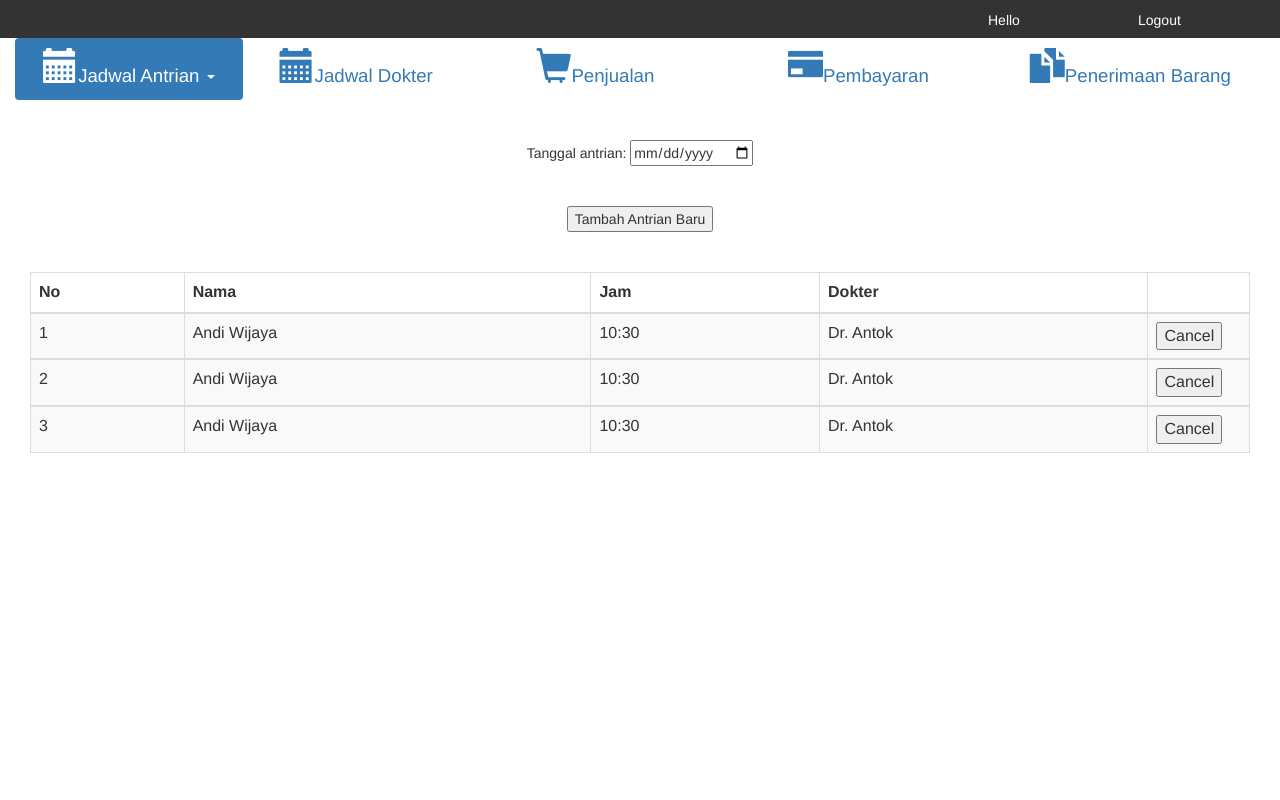
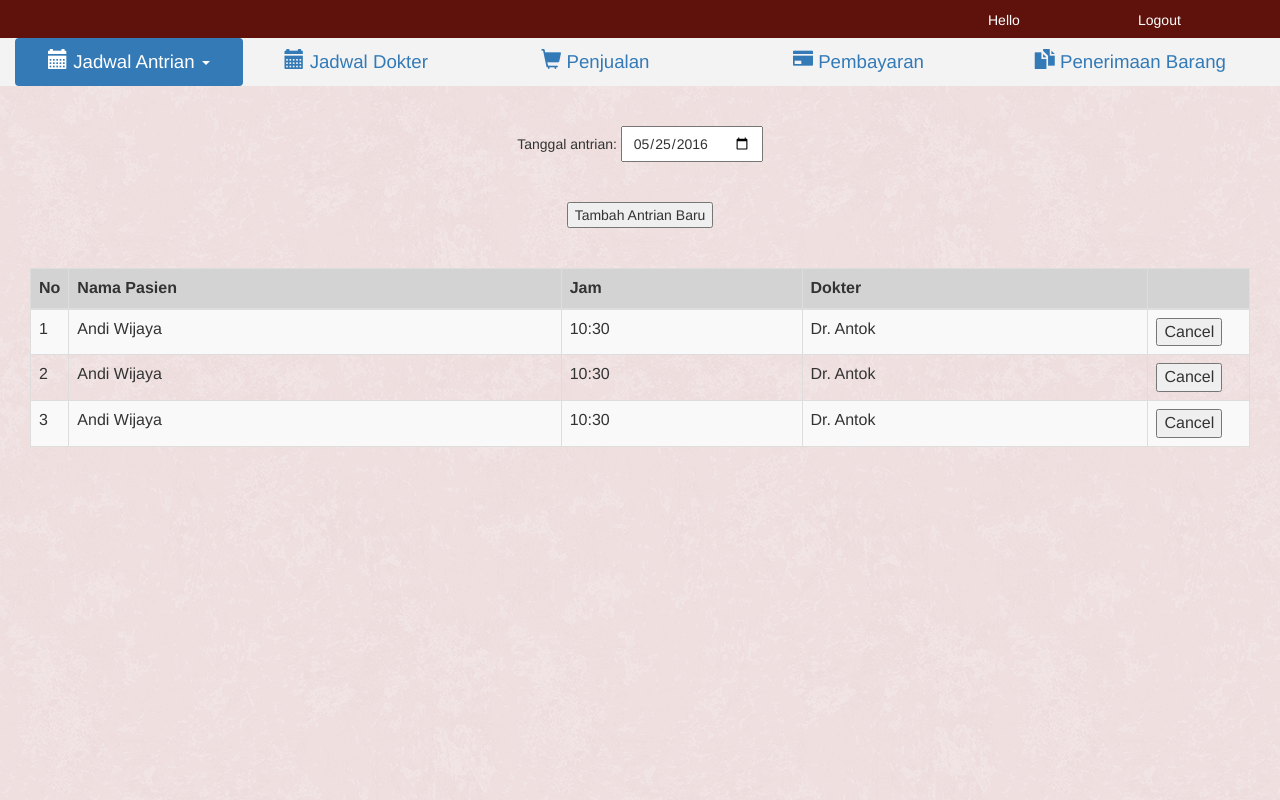
Before and after one commit to MaxelITSolution/drg, a CodeIgniter app: page /index.php/cont_resepsionis/index in a window 1280 px wide. Run offline with CodeIgniter, Linux system fonts and the light colour scheme; data that the repository does not hold is empty; some libraries are stand-ins or nearby versions.

Commit message:
Fix style antrian

```diff
--- a/Assets/css/login.css
+++ b/Assets/css/login.css
@@ -1,17 +1,16 @@
-.Header ul
+header ul
 {
 	list-style-type:none;
 	margin:0;
 	padding:0;
 	overflow:hidden;
-	background-color:#333;
 }
-.Header ul li
+header ul li
 {
 	float:left;
 
 }
-.Header ul li a
+header ul li a
 {
 	display:block;
 	padding:10px 8px 8px 8px;
@@ -19,7 +18,7 @@
 	color:white;
 }
 
-.Header ul li:hover
+header ul li:hover
 {
 	background-color:gray;
 }
--- a/application/config/autoload.php
+++ b/application/config/autoload.php
@@ -89,7 +89,7 @@ $autoload['drivers'] = array();
 |
 |	$autoload['helper'] = array('url', 'file');
 */
-$autoload['helper'] = array("form","url");
+$autoload['helper'] = array("form","url","basic");
 
 /*
 | -------------------------------------------------------------------
--- a/application/config/config.php
+++ b/application/config/config.php
@@ -35,7 +35,7 @@ $config['base_url'] = '';
 | variable so that it is blank.
 |
 */
-$config['index_page'] = 'index.php';
+$config['index_page'] = '';
 
 /*
 |--------------------------------------------------------------------------
--- /dev/null
+++ b/application/helpers/basic_helper.php
@@ -0,0 +1,8 @@
+<?php if ( ! defined('BASEPATH')) exit('No direct script access allowed');
+
+if ( ! function_exists('loadAsset'))
+{
+  function loadAsset($fn) {
+    echo "<link rel='stylesheet' type='text/css' href=" . base_url("Assets/".$fn) . " />";
+  }
+}
--- a/application/views/Persons/Resepsionis/View_resepsionis.php
+++ b/application/views/Persons/Resepsionis/View_resepsionis.php
@@ -1,6 +1,8 @@
 <html lang="en">
 <head>
  <meta charset="utf-8">
+  <?php loadAsset("css/style_basic.css"); ?>
+  <?php loadAsset("css/style_drg.css"); ?>
    <link rel="stylesheet" type="text/css" href="<?php echo base_url("Assets/css/login.css")?>" />
    <link rel="stylesheet" type="text/css" href="<?php echo base_url("Assets/css/datepicker.css")?>" />
    <link rel="stylesheet" type="text/css" href="<?php echo base_url("Assets/bootstrap/css/bootstrap.min.css")?>"/>
@@ -63,7 +65,6 @@
 			source:listDokter,
 			select: function(a,b)
 			{
-
 				$("#idDokter").val(b.item.idx);
 			}
 		});
@@ -80,33 +81,51 @@
 
 <body>
 <!-- ini header, pakai <header> saja-->
-<div class="Header">
+<header>
 	<ul>
 		<li id="headerKanan"><a href="<?php echo site_url("Cont_login/index");?>">Logout</a></li>
 		<li id="headerKanan"><a>Hello</a></li>
 	</ul>
-</div>
+</header>
 
 <!-- ini menu2, lokasi di bawah header, ukuran dibuat agak besar (height), soalnya nanti pemakaiannya di layar touch screen, kasi gambar kalau perlu-->
-<div class="container-fluid">
+<nav class="container-fluid">
   <ul class="nav nav-pills nav-justified">
     <li class="active dropdown">
-	<a class="dropdown-toggle"   data-toggle="dropdown" href="#" style="font-size:14pt;" ><span style="font-size:35px" class="glyphicon glyphicon-calendar"></span>Jadwal Antrian <span class="caret"></span>
+	    <a class="dropdown-toggle" data-toggle="dropdown" href="#" style="font-size:14pt;" >
+        <span style="font-size:20px" class="glyphicon glyphicon-calendar"></span> Jadwal Antrian
+        <span class="caret"></span>
 	    </a>
 	    <ul class="dropdown-menu">
-      <li><a data-toggle="pill" href="#menu1">index</a></li>
+        <li><a data-toggle="pill" href="#menu1">Daftar</a></li>
         <li><a data-toggle="pill" href="#">Reminder</a></li>
         <li><a data-toggle="pill" href="#">Follow Up</a></li>
       </ul>
 	  </li>
 
 
-	<li><a data-toggle="pill" style="font-size:14pt;" href="#menu3"><span style="font-size:35px" class="glyphicon glyphicon-calendar"></span>Jadwal Dokter</a></li>
-    <li><a data-toggle="pill" style="font-size:14pt;" href="#menu2"><span style="font-size:35px" class="glyphicon glyphicon-shopping-cart"></span>Penjualan</a></li>
-    <li><a data-toggle="pill" style="font-size:14pt;" href="#menu4"><span style="font-size:35px" class="glyphicon glyphicon-credit-card"></span>Pembayaran</a></li>
-    <li><a data-toggle="pill" style="font-size:14pt;" href="#menu5"><span style="font-size:35px" class="glyphicon glyphicon-duplicate"></span>Penerimaan Barang</a></li>
+	  <li>
+      <a data-toggle="pill" style="font-size:14pt;" href="#menu3">
+        <span style="font-size:20px" class="glyphicon glyphicon-calendar"></span> Jadwal Dokter
+      </a>
+    </li>
+    <li>
+      <a data-toggle="pill" style="font-size:14pt;" href="#menu2">
+        <span style="font-size:20px" class="glyphicon glyphicon-shopping-cart"></span> Penjualan
+      </a>
+    </li>
+    <li>
+      <a data-toggle="pill" style="font-size:14pt;" href="#menu4">
+        <span style="font-size:20px" class="glyphicon glyphicon-credit-card"></span> Pembayaran
+      </a>
+    </li>
+    <li>
+      <a data-toggle="pill" style="font-size:14pt;" href="#menu5">
+        <span style="font-size:20px" class="glyphicon glyphicon-duplicate"></span> Penerimaan Barang
+      </a>
+    </li>
   </ul>
-</div>
+</nav>
 <!-- Ini pilihan untuk ngubah tanggal. Default tanggal hari ini. Tabel di bawah menampilkan data antrian pada tanggal yg disini -->
 <br><br>
 <div>
@@ -116,7 +135,7 @@
 		<div id="menu1" class="tab-pane fade in active">
 		  <div class="table-responsive container-fluid">
 			<div style="text-align: center;">
-			Tanggal antrian: <input id="tanggal" type="date">
+			Tanggal antrian: <input id="tanggal" type="date" value="<?php echo date("Y-m-d")?>">
 			</div>
 
 			<br><br>
@@ -125,11 +144,11 @@
 			</div>
 			<br><br>
 
-			<table class="table table-bordered table-striped">
-			  <thead>
+			<table class="table table-striped table-bordered">
+			  <thead style="background-color: lightgray;">
 				<tr>
-				  <th>No</th>
-				  <th>Nama</th>
+				  <th width="20px">No</th>
+				  <th>Nama Pasien</th>
 				  <th>Jam</th>
 				  <th>Dokter</th>
 				  <th class="col-sm-1">&nbsp;</th>
@@ -143,8 +162,6 @@
 				  <td>Dr. Antok</td>
 				  <td><button>Cancel</button></td>
 				</tr>
-			  </tbody>
-			  <tbody>
 				<tr>
 				  <td>2</td>
 				  <td>Andi Wijaya</td>
@@ -152,8 +169,6 @@
 				  <td>Dr. Antok</td>
 				  <td><button>Cancel</button></td>
 				</tr>
-			  </tbody>
-			  <tbody>
 				<tr>
 				  <td>3</td>
 				  <td>Andi Wijaya</td>
@@ -183,7 +198,7 @@
 					</div>
 					<label class="control-label col-sm-2">Tanggal transaksi</label>
 					<div class="col-sm-2">
-						<input type="text" class="form-control" id="tanggalTrans" placeholder="Tanggal transaksi" />
+						<input type="date" class="form-control" id="tanggalTrans" placeholder="Tanggal transaksi" value="<?php echo date("Y-m-d")?>" />
 					</div>
 					<br><br>
 					<label class="control-label col-sm-2">Nama Customer</label>
--- a/application/views/Persons/View_resepsionis.php
+++ b/application/views/Persons/View_resepsionis.php
@@ -1,4 +1,3 @@
-
 <head>
  <meta charset="utf-8">
    <link rel="stylesheet" type="text/css" href="<?php echo base_url("Assets/css/login.css")?>" />
@@ -82,12 +81,13 @@
 
 <body>
 <!-- ini header, pakai <header> saja-->
-<div class="Header">
+
+<header>
 	<ul>
 		<li id="headerKanan"><a href="<?php echo site_url("Cont_login/index");?>">Logout</a></li>
 		<li id="headerKanan"><a>Hello</a></li>
 	</ul>
-</div>
+</header>
 
 <!-- ini menu2, lokasi di bawah header, ukuran dibuat agak besar (height), soalnya nanti pemakaiannya di layar touch screen, kasi gambar kalau perlu-->
 <div class="container-fluid centered-pills">
--- /dev/null
+++ b/assets/css/style_basic.css
@@ -0,0 +1,32 @@
+:root {
+  --color_header: #5f120c;
+
+  --color2: #be1e2d;
+
+  --color_button: #a3080c;
+  --color_button_hover: #ff0000;
+
+  --color_bg : #f3f3f3;
+}
+
+body {
+  font-family: Arial;
+  font-size: 14pt;
+  background: url("../img/pink_rice.png");
+}
+input {
+  font-size: 14pt;
+  padding: 5px 10px;
+}
+button.btn_1 {
+  background-color: var(--color_button);
+  color: white;
+  font-size: 14pt;
+  width: 100px;
+  padding: 5px;
+  border-collapse: collapse;
+}
+button.btn_1:hover {
+  background-color: var(--color_button_hover);
+  cursor: pointer;
+}
--- /dev/null
+++ b/assets/css/style_drg.css
@@ -0,0 +1,11 @@
+header {
+  background-color: var(--color_header);
+}
+
+nav {
+  background-color: var(--color_bg);
+}
+
+nav li.active {
+  background-color: transparent;
+}
```
Also changed, not shown: application/views/view_login.php (+2 -38 lines), assets/css/style_login.css (added, +15 -0 lines), .htaccess (added). Lines whose indentation alone changed are shown as unchanged.
